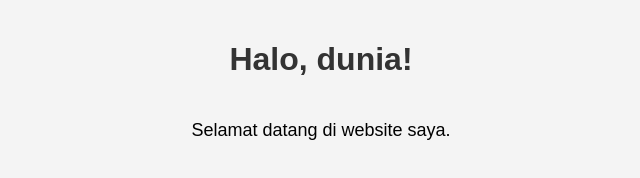
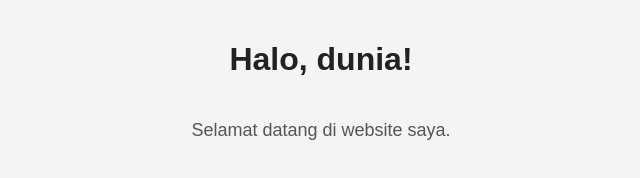
Before and after one commit to leong208/Weblon, a plain HTML site: page index.html in a window 1280 px wide. Shown: the whole page, without its empty margins (319-959 px from the left). Drawn offline with Linux system fonts and the light colour scheme.

Commit message:
Update style.css

```diff
--- a/style.css
+++ b/style.css
@@ -31,3 +31,17 @@ p {
     transform: translateY(0);
   }
 }
+body {
+    background-color: #f4f4f4; /* Warna latar belakang */
+    color: #333; /* Warna teks */
+    font-family: Arial, sans-serif; /* Jenis font */
+    text-align: center; /* Teks di tengah */
+}
+
+h1 {
+    color: #222; /* Warna judul */
+}
+
+p {
+    color: #555; /* Warna paragraf */
+}
```
